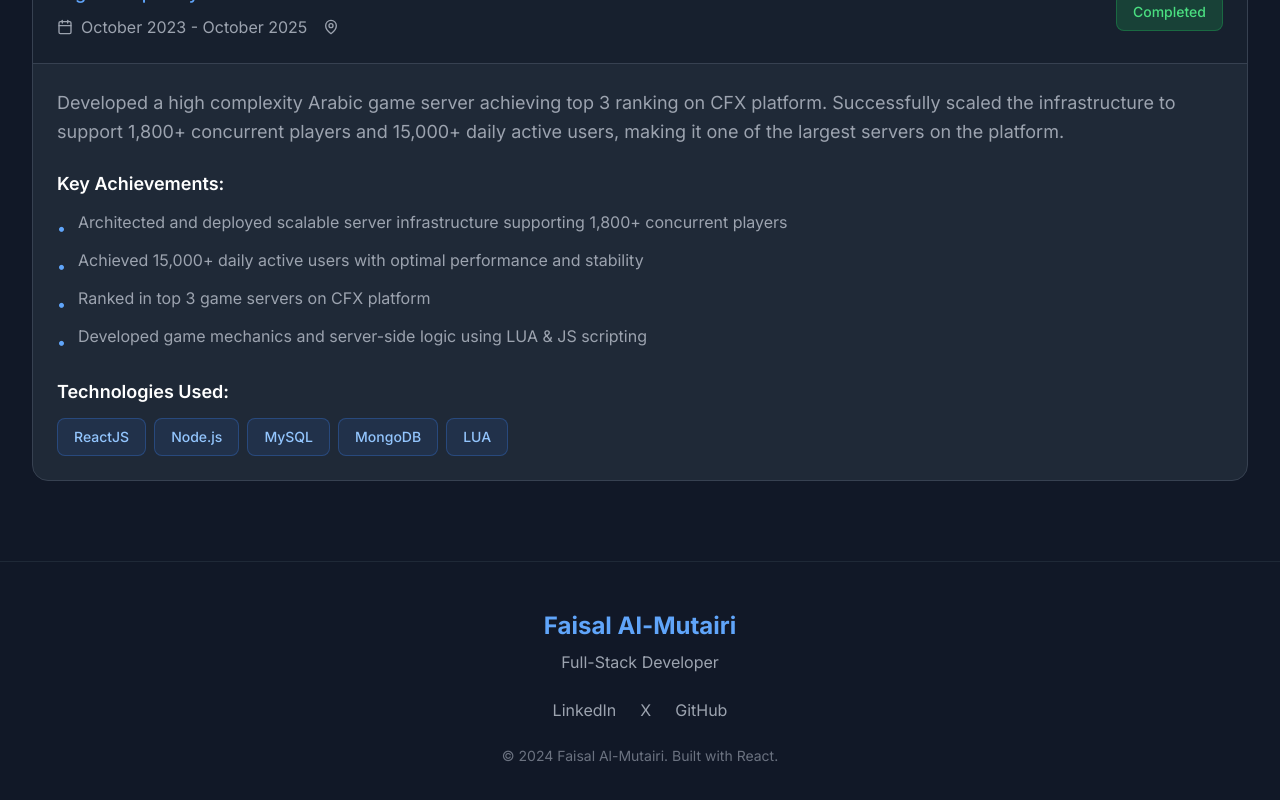
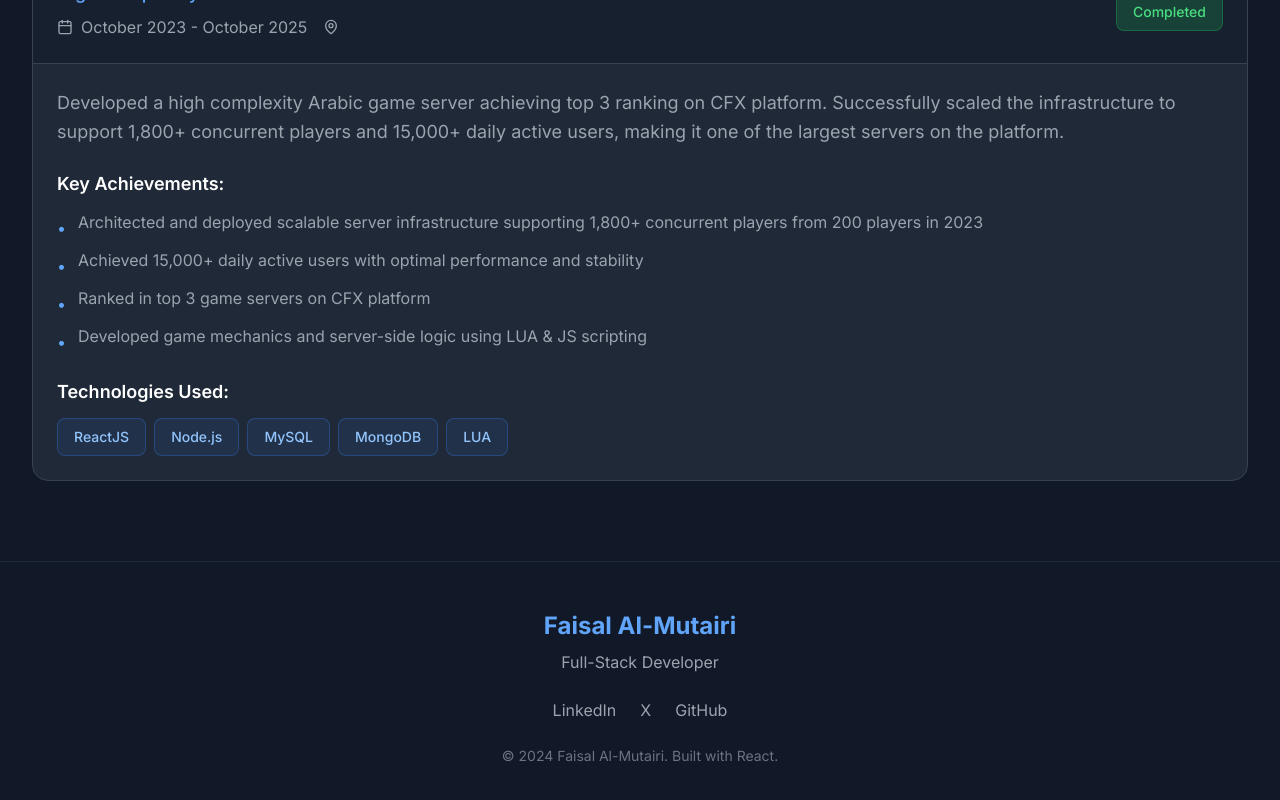
Before and after one commit to iFaisal1/MyPortfolio, a React (Create React App) app: page / in a window 1280 px wide. Shown: the part 2843-3643 px from the top of the page. Built offline with nearby package versions, Linux system fonts and the light colour scheme; the HTML template or start-up script is replaced by a standard one.

Commit message:
Change achievements on experience

```diff
--- a/src/components/Experience.js
+++ b/src/components/Experience.js
@@ -11,7 +11,7 @@ const Experience = () => {
       type: "Full Stack Development",
       description: "Developed a high complexity Arabic game server achieving top 3 ranking on CFX platform. Successfully scaled the infrastructure to support 1,800+ concurrent players and 15,000+ daily active users, making it one of the largest servers on the platform.",
       achievements: [
-        "Architected and deployed scalable server infrastructure supporting 1,800+ concurrent players",
+        "Architected and deployed scalable server infrastructure supporting 1,800+ concurrent players from 200 players in 2023",
         "Achieved 15,000+ daily active users with optimal performance and stability",
         "Ranked in top 3 game servers on CFX platform",
         "Developed game mechanics and server-side logic using LUA & JS scripting"
```
